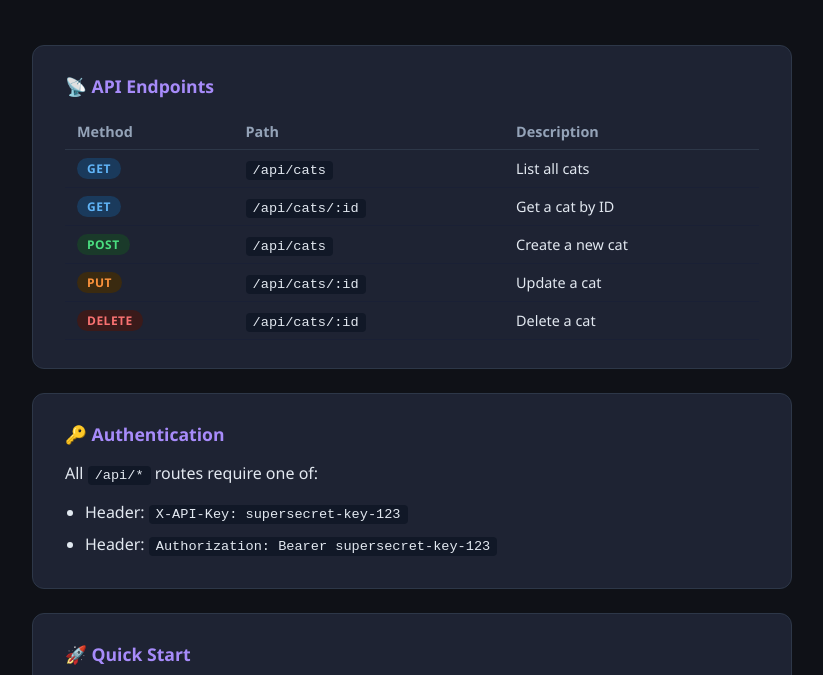
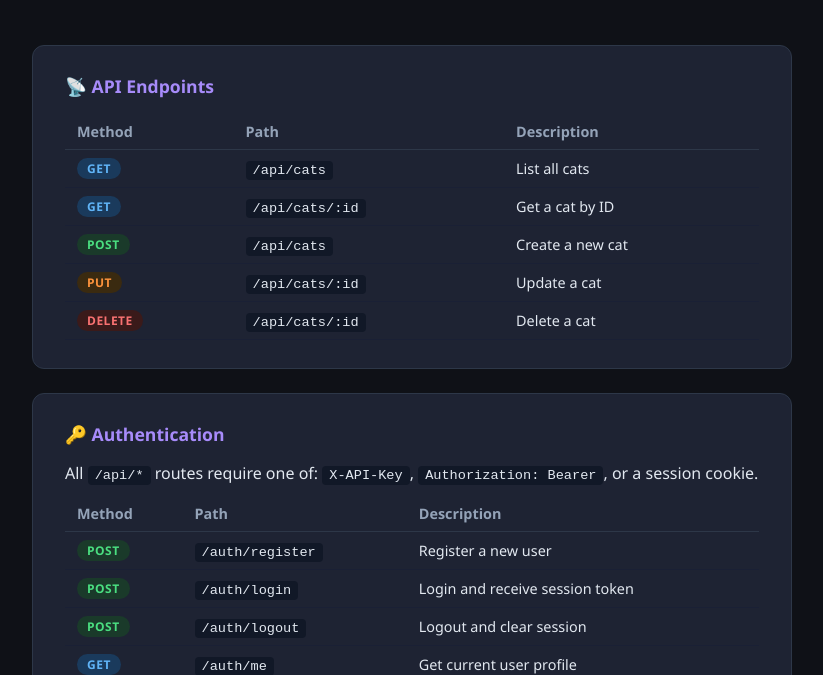
Before and after one commit to alexc2serr/catsLibrary, a website: page public/index.html in a window 1280 px wide. Shown: the part 125-800 px from the top of the page, without its empty margins (228-1051 px from the left). Drawn offline with Linux system fonts and the light colour scheme.

Commit message:
feat: add index.html documentation page for Cat REST API endpoints

```diff
--- a/public/index.html
+++ b/public/index.html
@@ -88,11 +88,18 @@
 
   <div class="card">
     <h2>🔑 Authentication</h2>
-    <p>All <code>/api/*</code> routes require one of:</p>
-    <ul style="margin-top:12px;padding-left:20px;line-height:2">
-      <li>Header: <code>X-API-Key: supersecret-key-123</code></li>
-      <li>Header: <code>Authorization: Bearer supersecret-key-123</code></li>
-    </ul>
+    <p style="margin-bottom: 12px">All <code>/api/*</code> routes require one of: <code>X-API-Key</code>, <code>Authorization: Bearer</code>, or a session cookie.</p>
+    <table>
+      <thead>
+        <tr><th>Method</th><th>Path</th><th>Description</th></tr>
+      </thead>
+      <tbody>
+        <tr><td><span class="badge post">POST</span></td>  <td><code>/auth/register</code></td>  <td>Register a new user</td></tr>
+        <tr><td><span class="badge post">POST</span></td>  <td><code>/auth/login</code></td>     <td>Login and receive session token</td></tr>
+        <tr><td><span class="badge post">POST</span></td>  <td><code>/auth/logout</code></td>    <td>Logout and clear session</td></tr>
+        <tr><td><span class="badge get">GET</span></td>    <td><code>/auth/me</code></td>        <td>Get current user profile</td></tr>
+      </tbody>
+    </table>
   </div>
 
   <div class="card">
```
